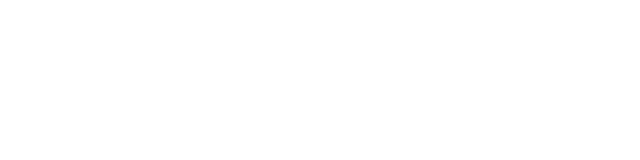
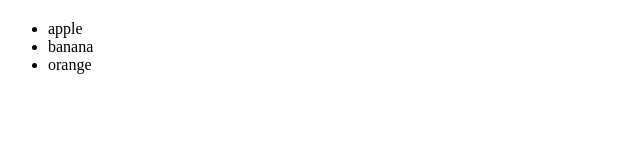
Before and after one commit to huitopia/study-vue-1, a Vue app: page / in a window 1280 px wide. Shown: the top 160 px of the page, without its empty margins (0-640 px from the left). Built offline with nearby package versions, Linux system fonts and the light colour scheme.

Commit message:
component 연결

```diff
--- a/src/App.vue
+++ b/src/App.vue
@@ -1,7 +1,15 @@
 <template>
-
+  <HelloWorld/>
 </template>
 <script>
+import HelloWorld from "@/components/HelloWorld.vue";
 
+export default {
+  components: {
+    HelloWorld
+  }
+}
 </script>
-<style></style>
+<style>
+
+</style>
--- /dev/null
+++ b/src/components/HelloWorld.vue
@@ -0,0 +1,20 @@
+<template>
+  <section>
+    <h1></h1>
+    <ul>
+      <li v-for="world in helloWorld"
+          :key="world">{{ world }}
+      </li>
+    </ul>
+  </section>
+</template>
+
+<script>
+export default {
+  data() {
+    return {
+      helloWorld: ["apple", "banana", "orange"]
+    }
+  }
+}
+</script>
```
